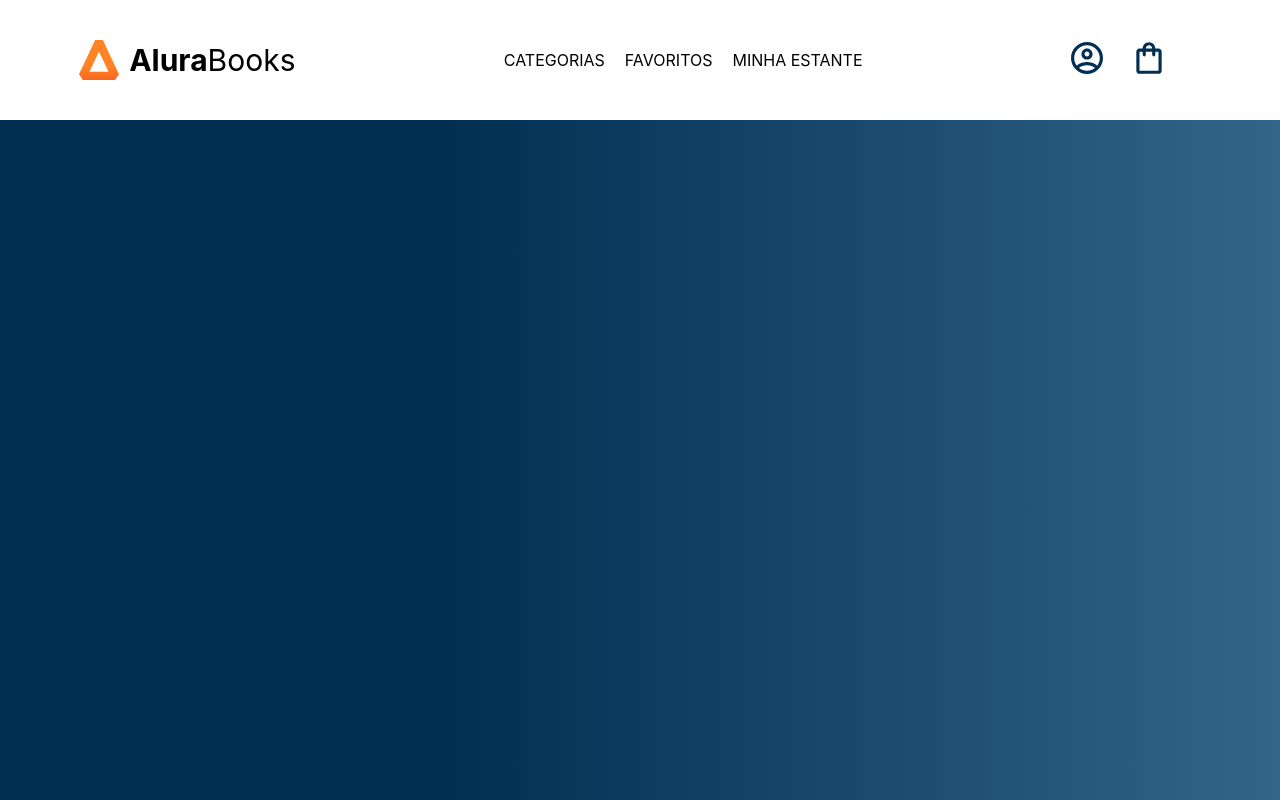
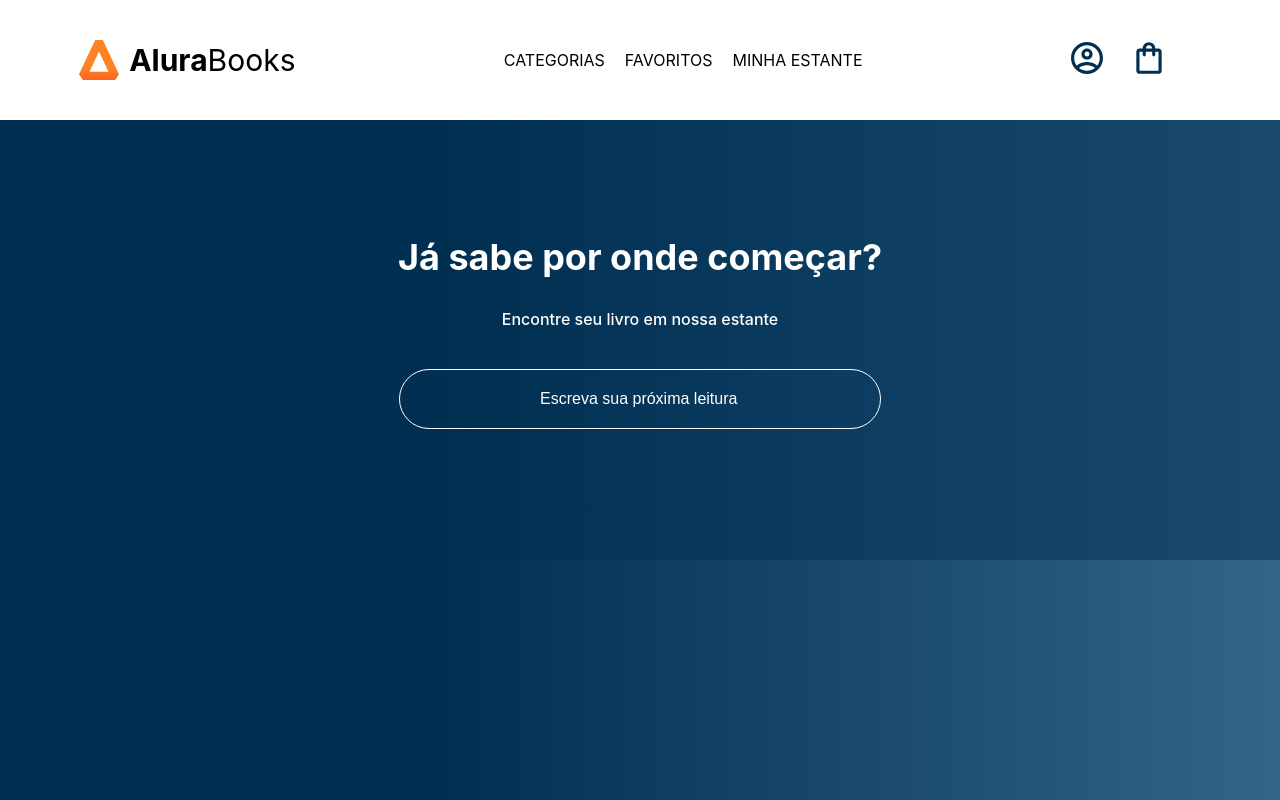
Before and after one commit to TatianePatriota/alura-books-react, a React (Create React App) app: page / in a window 1280 px wide. Built offline with nearby package versions, Linux system fonts and the light colour scheme.

Commit message:
add componente de pesquisa

```diff
--- a/src/App.js
+++ b/src/App.js
@@ -1,5 +1,6 @@
 import Header from "./Components/Header";
 import styled from "styled-components";
+import Search from "./Components/Search";
 
 const StyledApp = styled.div`
   width: 100vw;
@@ -11,6 +12,7 @@ function App() {
   return (
     <StyledApp>
       <Header />
+      <Search />
     </StyledApp>
   );
 }
```
